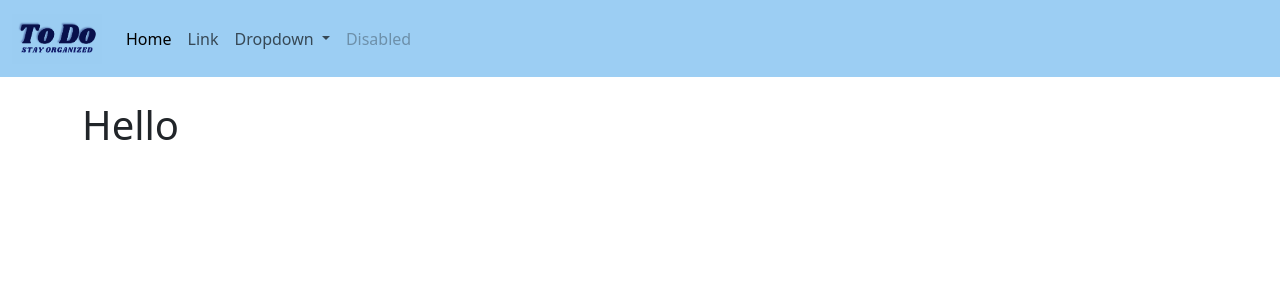
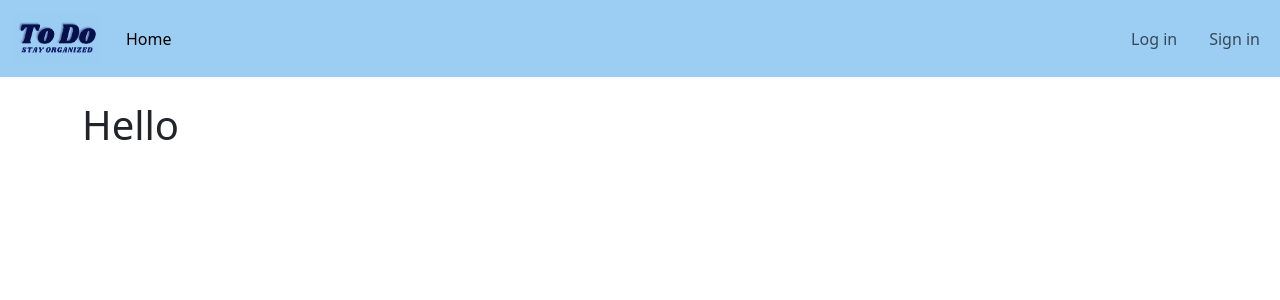
Before and after one commit to julkiea/Django-to-do-site, a Django app: page / in a window 1280 px wide. Shown: the top 300 px of the page. Run offline with Django 5.2, Linux system fonts and the light colour scheme.

Commit message:
Update navbar

```diff
--- a/website/templates/navbar.html
+++ b/website/templates/navbar.html
@@ -13,23 +13,15 @@
           <li class="nav-item">
             <a class="nav-link active" aria-current="page" href="#">Home</a>
           </li>
-          <li class="nav-item">
-            <a class="nav-link" href="#">Link</a>
+        </ul>
+        <ul class="navbar-nav ms-auto mb-2 mb-lg-0">
+          <li class="nav-item ms-3">
+              <a class="nav-link" href="#">Log in</a>
           </li>
-          <li class="nav-item dropdown">
-            <a class="nav-link dropdown-toggle" href="#" role="button" data-bs-toggle="dropdown" aria-expanded="false">
-              Dropdown
-            </a>
-            <ul class="dropdown-menu">
-              <li><a class="dropdown-item" href="#">Action</a></li>
-              <li><a class="dropdown-item" href="#">Another action</a></li>
-              <li><hr class="dropdown-divider"></li>
-              <li><a class="dropdown-item" href="#">Something else here</a></li>
-            </ul>
+          <li class="nav-item ms-3">
+              <a class="nav-link" href="#">Sign in</a>
           </li>
-          <li class="nav-item">
-            <a class="nav-link disabled" aria-disabled="true">Disabled</a>
-          </li>
+        </ul>
       </div>
     </div>
   </nav>
```
